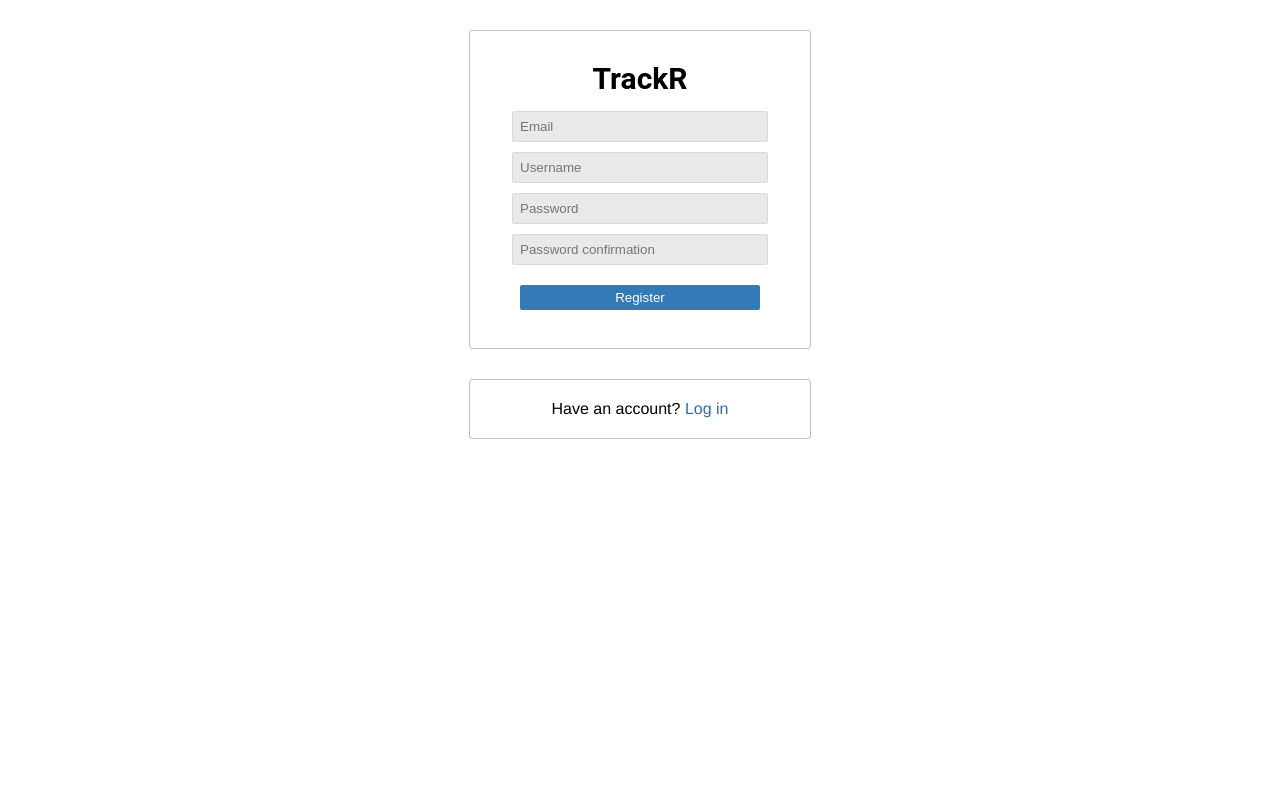
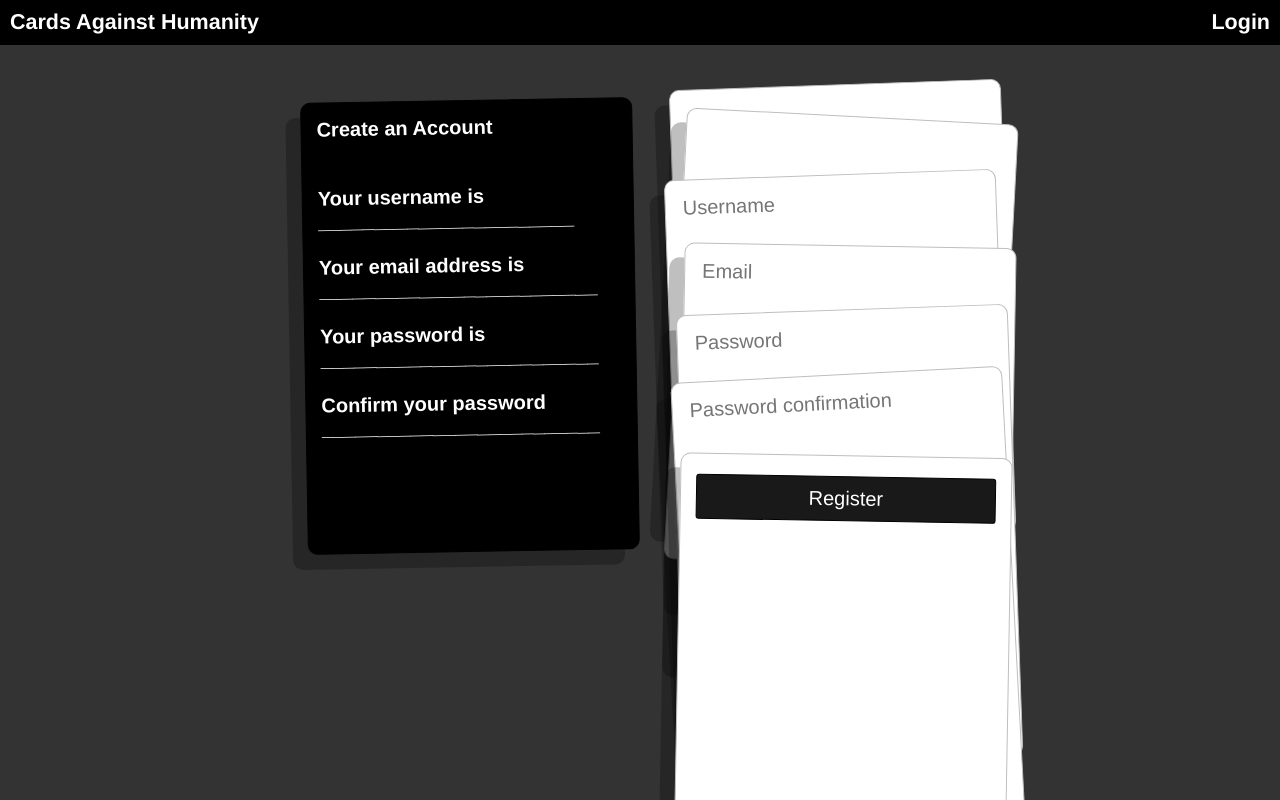
Before and after one commit to SoulEvans07/cards-against-vue, a Vue app: page /#/register in a window 1280 px wide. Built offline with nearby package versions, Linux system fonts and the light colour scheme.

Commit message:
finalized register page look

```diff
--- a/src/components/Dashboard.vue
+++ b/src/components/Dashboard.vue
@@ -1,13 +1,18 @@
 <template>
     <div>
         <div class="navbar">
+            <template v-if="this.$router.currentRoute.name !== 'welcome'">
+                <div class="title" @click="home">Cards Against Humanity</div>
+            </template>
             <div class="filler"></div>
             <template v-if="this.$store.state.user !== null">
                 <div class="right-btn" @click="logout">Logout</div>
             </template>
             <template v-if="this.$store.state.user === null">
-                <div class="right-btn" @click="redir_register">Register</div>
-                <div class="right-btn" @click="redir_login">Login</div>
+                <div class="right-btn" @click="redir_register"
+                     v-if="this.$router.currentRoute.name !== 'register'">Register</div>
+                <div class="right-btn" @click="redir_login"
+                     v-if="this.$router.currentRoute.name !== 'login'">Login</div>
             </template>
         </div>
         <router-view class="router"/>
@@ -26,6 +31,9 @@
     mounted() {
     },
     methods: {
+      home: function () {
+        this.$router.push('/');
+      },
       logout: function () {
         this.$store.dispatch('logout');
         this.$router.push('/welcome');
--- a/src/pages/Register.vue
+++ b/src/pages/Register.vue
@@ -1,33 +1,51 @@
 <template>
-    <div>
-        <div class="register-box">
-            <!--<img class="logo" src="../assets/imgs/logo.png">-->
-            <!--<img class="logo" src="../assets/imgs/logo.png">-->
-            <h1 class="logo">TrackR</h1>
-            <!--<div class="register-text">Sign up to see photos and videos from your friends.</div>-->
-            <div>
-                <div class="register-field-box">
+    <div class="container">
+        <div class="card black-card">
+            <div>Create an Account</div>
+            <br><br>
+            <div>Your username is <br><span>_______________________</span></div>
+            <br>
+            <div>Your email address is <br><span>_________________________</span></div>
+            <br>
+            <div>Your password is <br><span>_________________________</span></div>
+            <br>
+            <div>Confirm your password<br><span>_________________________</span></div>
+        </div>
+
+        <div class="white-deck">
+            <div class="card bottom-card">
+                <div class="white-card"></div>
+            </div>
+            <div class="card second-card">
+                <div class="white-card">
                     <div v-if="flash" class="flash">{{this.flash}}</div>
-                    <input type="text" class="register-field" placeholder="Email"
-                           v-model="email"
-                           v-bind:class="{ error: this.error==='email' }"/>
-                    <input type="text" class="register-field" placeholder="Username"
-                           v-model="username"
-                           v-bind:class="{ error: this.error==='username' }"/>
-                    <input type="password" class="register-field" placeholder="Password"
-                           v-model="password"
-                           v-bind:class="{ error: this.error==='password' }"/>
-                    <input type="password" class="register-field" placeholder="Password confirmation"
-                           v-model="password_confirm"
-                           v-bind:class="{ error: this.error==='password' }"/>
                 </div>
-                <input type="button" value="Register" class="register-btn"
-                       @click="register"/>
             </div>
-            <br>
-        </div>
-        <div class="register-box">
-            Have an account? <a class="register-link" @click="redir_login">Log in</a>
+            <div class="card name-card">
+                <div class="white-card" v-bind:class="{ error: this.error==='username' }">
+                    <input type="text" placeholder="Username" v-model="username">
+                </div>
+            </div>
+            <div class="card email-card">
+                <div class="white-card" v-bind:class="{ error: this.error==='email' }">
+                    <input type="text" placeholder="Email" v-model="email">
+                </div>
+            </div>
+            <div class="card password-card">
+                <div class="white-card" v-bind:class="{ error: this.error==='password' }">
+                    <input type="password" placeholder="Password" v-model="password">
+                </div>
+            </div>
+            <div class="card password-conf-card">
+                <div class="white-card" v-bind:class="{ error: this.error==='password' }">
+                    <input type="password" placeholder="Password confirmation" v-model="password_confirm">
+                </div>
+            </div>
+            <div class="card register-card">
+                <div class="white-card">
+                    <input type="button" class="register-btn" value="Register" @click="register">
+                </div>
+            </div>
         </div>
     </div>
 </template>
@@ -61,7 +79,7 @@
           email: this.email,
           password: this.password
         }).then(res => {
-          router.push('/login');
+          router.push('/');
         }).catch(err => {
           this.error = err.response.data.field;
           this.flash = err.response.data.message;
@@ -75,64 +93,128 @@
 </script>
 
 <style>
-    .logo {
-        font-family: 'Roboto', sans-serif;
-        font-weight: bold;
-        text-align: center;
-        font-size: 30px;
-        width: 80%;
-        margin: 10px auto 10px;
-    }
-
     .flash {
         color: red;
         font-size: 12px;
     }
 
-    .register-box {
-        background-color: white;
-        margin: 30px auto auto;
-        padding: 20px;
-        width: 300px;
-        border: solid 1px #bebebe;
-        border-radius: 3px;
-        text-align: center;
+    div.error {
+        border-color: rgba(237, 0, 0, 0.50);
+        box-shadow: 0 0 10px 0 rgba(237, 0, 0, 0.50);
     }
 
-    .register-text {
-        font-weight: bold;
-        color: #8d8d8d;
+    .container {
+        display: flex;
+        flex-direction: row;
+        padding: 40px 0;
+        justify-content: center;
+        background: #333333;
     }
 
-    .register-field-box {
-        margin: 10px 0 15px 0;
+    .white-deck {
+        margin: 0 20px;
     }
 
-    .register-field {
-        width: 80%;
-        padding: 7px;
-        margin: 5px;
-        background-color: #e9e9e9;
-        border: solid 1px #dbdbdb;
-        border-radius: 2px;
+    .card {
+        position: relative;
+        border-radius: 10px;
+        min-width: 300px;
+        max-width: 300px;
+        min-height: 420px;
+        max-height: 420px;
+        box-shadow: -15px 15px 0 0 rgba(0, 0, 0, 0.25);
     }
 
-    .register-field.error {
-        border-color: #ed0000;
-        box-shadow: 0 0 2px 0 rgba(237, 0, 0, 0.50);
+    .black-card {
+        top: 15px;
+        margin: 0 20px;
+        border: 1px solid black;
+        border-radius: 10px;
+        background: black;
+        color: white;
+        font-size: 20px;
+        font-weight: bold;
+        padding: 15px;
+        transform: rotate(-1deg);
+    }
+
+    .white-card {
+        width: 300px;
+        height: 420px;
+        position: relative;
+        border-radius: 10px;
+        border: 1px solid #bebebe;
+        padding: 15px;
+        background: white;
+    }
+
+    .white-card * {
+        font-size: 20px;
+    }
+
+    .white-card input {
+        width: 100%;
+        outline: none;
+    }
+
+    .white-card input[type="text"], .white-card input[type="password"] {
+        border: none;
+    }
+
+    .bottom-card {
+        transform: rotate(-2deg);
+    }
+
+    .second-card {
+        top: -390px;
+        transform: rotate(3deg);
+    }
+
+    .name-card {
+        top: -750px;
+        left: -5px;
+        transform: rotate(-2deg);
+    }
+
+    .email-card {
+        top: -1100px;
+        left: 5px;
+        transform: rotate(1deg);
+    }
+
+    .password-card {
+        top: -1455px;
+        left: 7px;
+        transform: rotate(-2deg);
+    }
+
+    .password-conf-card {
+        top: -1810px;
+        left: 5px;
+        transform: rotate(-3deg);
+    }
+
+    .register-card {
+        top: -2150px;
+        left: 1px;
+        transform: rotate(1deg);
     }
 
     .register-btn {
-        width: 80%;
-        background-color: #337ab7;
-        color: white;
-        border: none;
-        padding: 5px;
-        border-radius: 2px;
+        margin: 5px 0 0 0;
+        background: #191919;
+        color: #ffffff;
+        border: 1px solid black;
+        border-radius: 3px;
+        padding: 10px;
     }
 
-    .register-link {
-        color: #2e6da4;
-        cursor: pointer;
+    .register-btn:hover {
+        background: #222222;
     }
+
+    .register-btn:active {
+        background: #000000;
+    }
+
 </style>
```
Also changed, not shown: src/router.js (+6 -5 lines).
